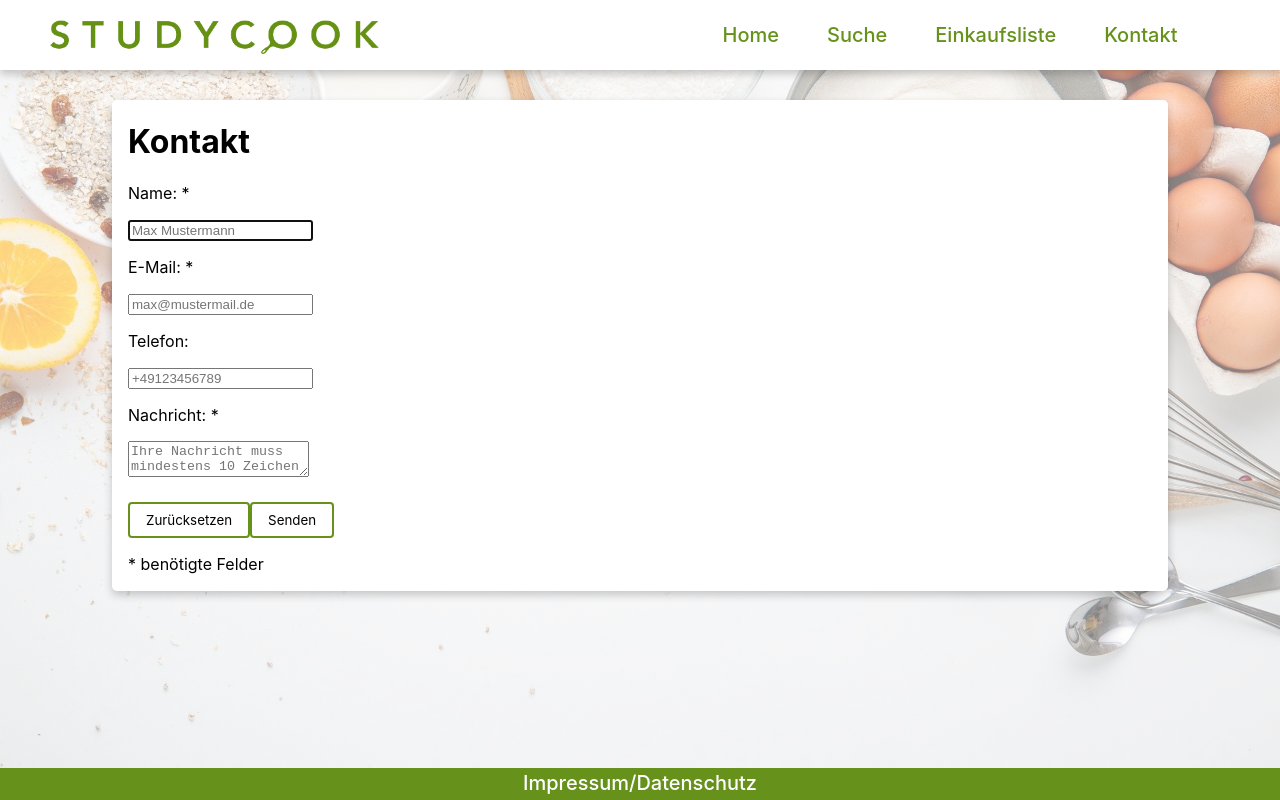
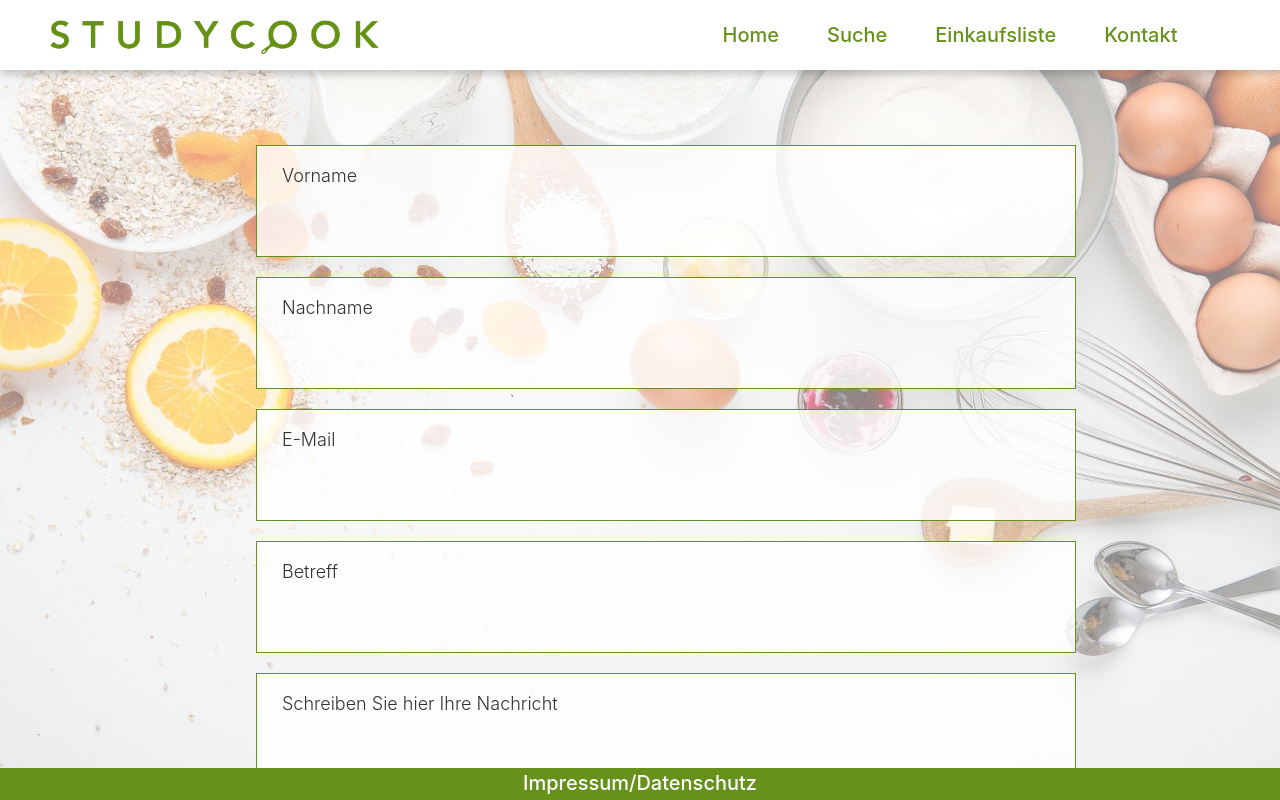
Before and after one commit to MichaelBehringer/Stud-Cook, a React (Create React App) app: page /#/contact in a window 1280 px wide. Built offline with nearby package versions, Linux system fonts and the light colour scheme; no server answers; sample sign-in values are in the browser's storage.

Commit message:
updated css

```diff
--- a/src/Views/Contact.js
+++ b/src/Views/Contact.js
@@ -1,7 +1,8 @@
 import React from "react";
+import "../styles/Contact.css";
 
 function Contact() {
-  return (
+  return (/*
     <div>
       <div className="card cardMain">
         <h1>Kontakt</h1>
@@ -25,12 +26,53 @@ function Contact() {
         </p>
         <button className="colorThemeButton marginTopButtonTemp" input type="reset">Zurücksetzen</button>
         <button className="colorThemeButton marginTopButtonTemp" input type="submit" value="Senden" id="submit-button" >Senden</button>
-        <p id="req-field-desc"><span class="required">*</span> benötigte Felder</p>
+        <p id="req-field-desc"><span class="required">*</span> benötigte Felder</p>*/
+
+<section class="contact-wrap">
+  <form action="" class="contact-form">
+    <div class="col-sm-6">
+      <div class="input-block">
+        <label for="">Vorname</label>
+        <input type="text" class="form-control"/>
+      </div>
+    </div>
+    <div class="col-sm-6">
+      <div class="input-block">
+        <label for="">Nachname</label>
+        <input type="text" class="form-control"/>
+      </div>
+    </div>
+    <div class="col-sm-12">
+      <div class="input-block">
+        <label for="">E-Mail</label>
+        <input type="text" class="form-control"/>
+      </div>
+    </div>
+    <div class="col-sm-12">
+      <div class="input-block">
+        <label for="">Betreff</label>
+        <input type="text" class="form-control"/>
+      </div>
+    </div>
+    <div class="col-sm-12">
+      <div class="input-block textarea">
+        <label for="">Schreiben Sie hier Ihre Nachricht</label>
+        <textarea rows="3" type="text" class="form-control"></textarea>
+      </div>
+    </div>
+    <div class="col-sm-12">
+      <button class="square-button">Senden</button>
+    </div>
+  </form>
+</section>
+
+/*
         </form>
         </div>
       </div>
-    </div>
+    </div>*/
   );
+
 }
 
 export default Contact;
--- /dev/null
+++ b/src/styles/Contact.css
@@ -0,0 +1,111 @@
+.contact-form {
+  margin-top: 30px;
+}
+.contact-form .input-block {
+  background-color: rgba(255, 255, 255, 0.8);
+  border: solid 1px #66921B;
+  width: 100%;
+  height: 60px;
+  padding: 25px;
+  position: relative;
+  margin-bottom: 20px;
+  -moz-transition: all 0.3s ease-out;
+  -o-transition: all 0.3s ease-out;
+  -webkit-transition: all 0.3s ease-out;
+  transition: all 0.3s ease-out;
+}
+.contact-form .input-block.focus {
+  background-color: #fff;
+  border: solid 1px #66921B;
+}
+.contact-form .input-block.textarea {
+  height: auto;
+}
+.contact-form .input-block.textarea .form-control {
+  height: auto;
+  resize: none;
+}
+.contact-form .input-block label {
+  position: absolute;
+  left: 25px;
+  top: 25px;
+  display: block;
+  margin: 0;
+  font-weight: 300;
+  z-index: 1;
+  color: #333;
+  font-size: 18px;
+  line-height: 10px;
+}
+.contact-form .input-block .form-control {
+  background-color: transparent;
+  padding: 0;
+  border: none;
+  -moz-border-radius: 0;
+  -webkit-border-radius: 0;
+  border-radius: 0;
+  -moz-box-shadow: none;
+  -webkit-box-shadow: none;
+  box-shadow: none;
+  height: auto;
+  position: relative;
+  z-index: 2;
+  font-size: 18px;
+  color: #333;
+}
+.contact-form .input-block .form-control:focus label {
+  top: 0;
+}
+.contact-form .square-button {
+  background-color: rgba(255, 255, 255, 0.8);
+  color: #f8d751;
+  font-size: 26px;
+  text-transform: uppercase;
+  font-weight: 700;
+  text-align: center;
+  -moz-border-radius: 2px;
+  -webkit-border-radius: 2px;
+  border-radius: 2px;
+  -moz-transition: all 0.3s ease;
+  -o-transition: all 0.3s ease;
+  -webkit-transition: all 0.3s ease;
+  transition: all 0.3s ease;
+  padding: 0 60px;
+  height: 60px;
+  border: none;
+  width: 100%;
+}
+.contact-form .square-button:hover, .contact-form .square-button:focus {
+  background-color: #66921B;
+}
+
+@media (min-width: 768px) {
+  .contact-wrap {
+    width: 60%;
+    margin: auto;
+  }
+}
+/*----page styles---*/
+
+.contact-wrap {
+  padding: 15px;
+}
+
+h1 {
+  background-color: white;
+  color: #66921B;
+  padding: 40px;
+  margin: 0 0 50px;
+  font-size: 30px;
+  text-transform: uppercase;
+  font-weight: 700;
+  text-align: center;
+}
+h1 small {
+  font-size: 18px;
+  display: block;
+  text-transform: none;
+  font-weight: 300;
+  margin-top: 10px;
+  color: #66921B;
+}
```
